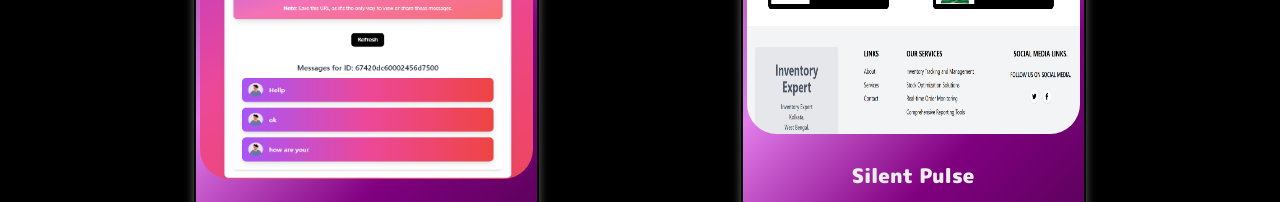
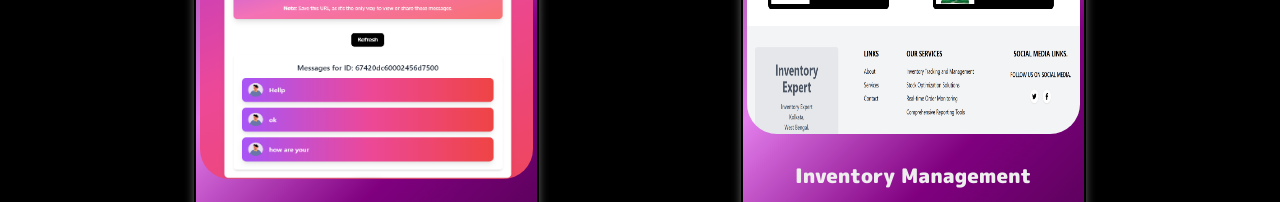
Before and after one commit to Mapur2/new_portfolio, a plain HTML site: page index.html in a window 1280 px wide. Shown: the part 3698-3900 px from the top of the page. Drawn offline with Linux system fonts and the light colour scheme.

Commit message:
Update index.html

```diff
--- a/index.html
+++ b/index.html
@@ -200,7 +200,7 @@
 
                 <div class="links">
                     <img src="inventry.png" alt="">
-                    <h4>Silent Pulse</h4>
+                    <h4>Inventory Management</h4>
                     <div style="display: flex; justify-content: space-evenly;">
                         <a href="https://github.com/Mapur2/kaet" target="_blank"><button>Frontend</button></a>
                         &nbsp;
```
